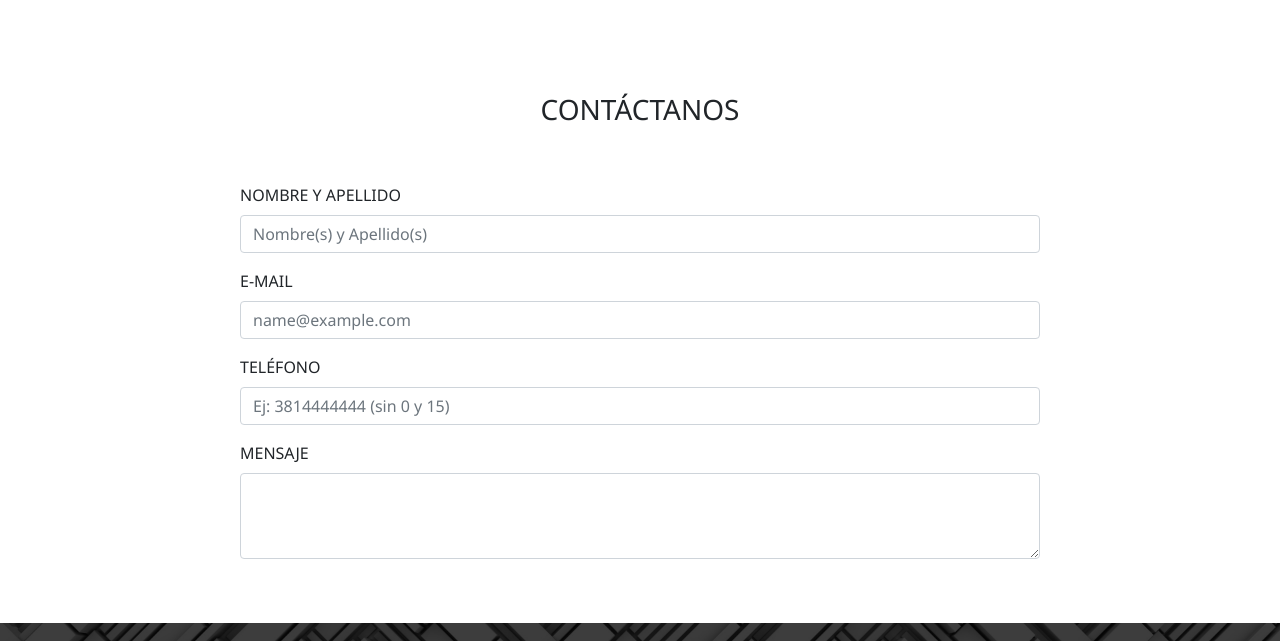
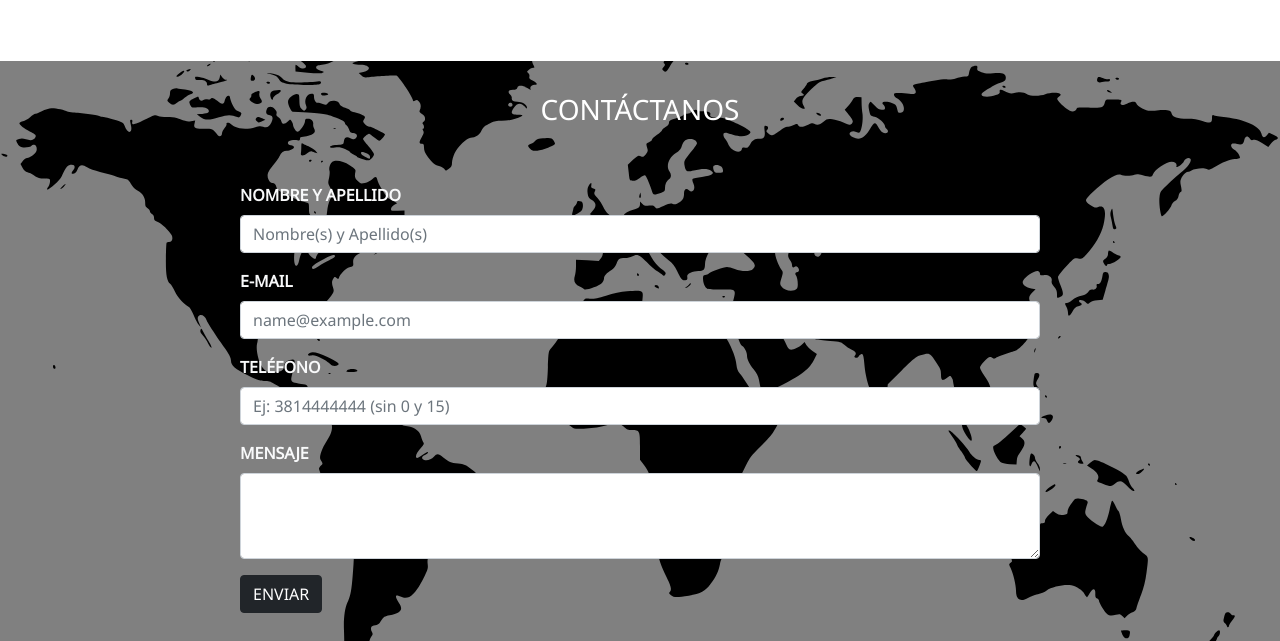
Before and after one commit to agustingu20/Trabajo-individual-amd, a plain HTML site: page index.html in a window 1280 px wide. Shown: the part 1946-2587 px from the top of the page. Drawn offline with nearby package versions, Linux system fonts and the light colour scheme.

Commit message:
formulario de contacto terminado

```diff
--- a/index.html
+++ b/index.html
@@ -671,25 +671,26 @@
         </div>
         <div class="d-flex flex-wrap justify-content-center p-5">
             <div class="form-div">
-                <div class="mb-3">
+                <div class="mb-3 text-light fw-bold">
                     <label for="exampleFormControlInput1" class="form-label">NOMBRE Y APELLIDO</label>
                     <input type="email" class="form-control" id="exampleFormControlInput1"
                         placeholder="Nombre(s) y Apellido(s)">
                 </div>
-                <div class="mb-3">
+                <div class="mb-3 text-light fw-bold">
                     <label for="exampleFormControlInput1" class="form-label">E-MAIL</label>
                     <input type="email" class="form-control" id="exampleFormControlInput1"
                         placeholder="name@example.com">
                 </div>
-                <div class="mb-3">
+                <div class="mb-3 text-light fw-bold">
                     <label for="exampleFormControlInput1" class="form-label">TELÉFONO</label>
                     <input type="email" class="form-control" id="exampleFormControlInput1"
                         placeholder="Ej: 3814444444 (sin 0 y 15)">
                 </div>
-                <div class="mb-3">
+                <div class="mb-3 text-light fw-bold">
                     <label for="exampleFormControlTextarea1" class="form-label">MENSAJE</label>
                     <textarea class="form-control" id="exampleFormControlTextarea1" rows="3"></textarea>
                 </div>
+                <button type="submit" class="btn btn-dark">ENVIAR</button>
             </div>
         </div>
     </div>
--- a/style.css
+++ b/style.css
@@ -451,6 +451,8 @@ nav > div > div > div > a:active {
 /*CSS Formulario de contacto */
 
 .title-form {
+  color: white;
+  font-weight: bold;
   display: flex;
   justify-content: center;
   padding-top: 1rem;
@@ -462,7 +464,10 @@ nav > div > div > div > a:active {
 }
 
 .form-div-bg {
-  background-image: url();
+  background-image: url(./img/mapamundi2.svg);
+  background-position: center;
+  background-size: cover;
+  background-color: gray;
 }
 
 /* CSS Footer */
```
Also changed, not shown: img/mapamundi.png (added), img/mapamundi1.webp (added), img/mapamundi2.svg (added).
